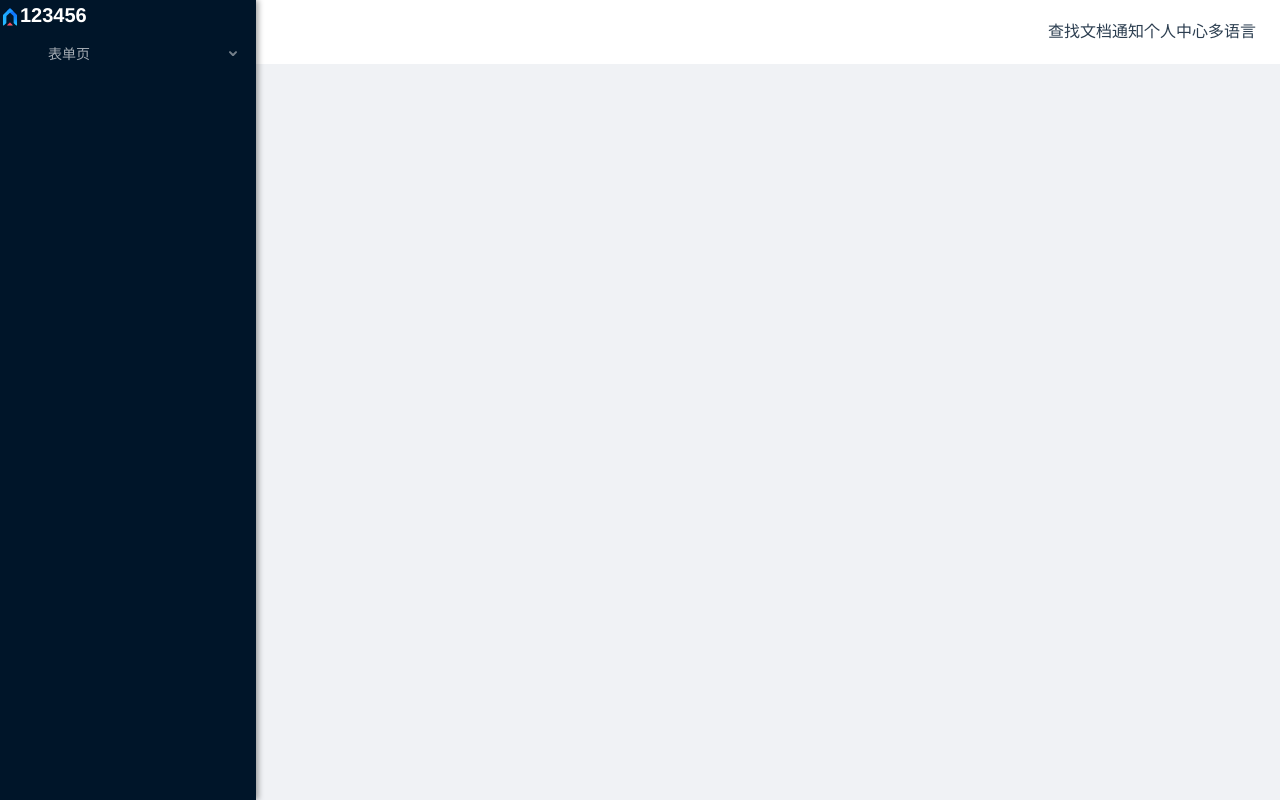
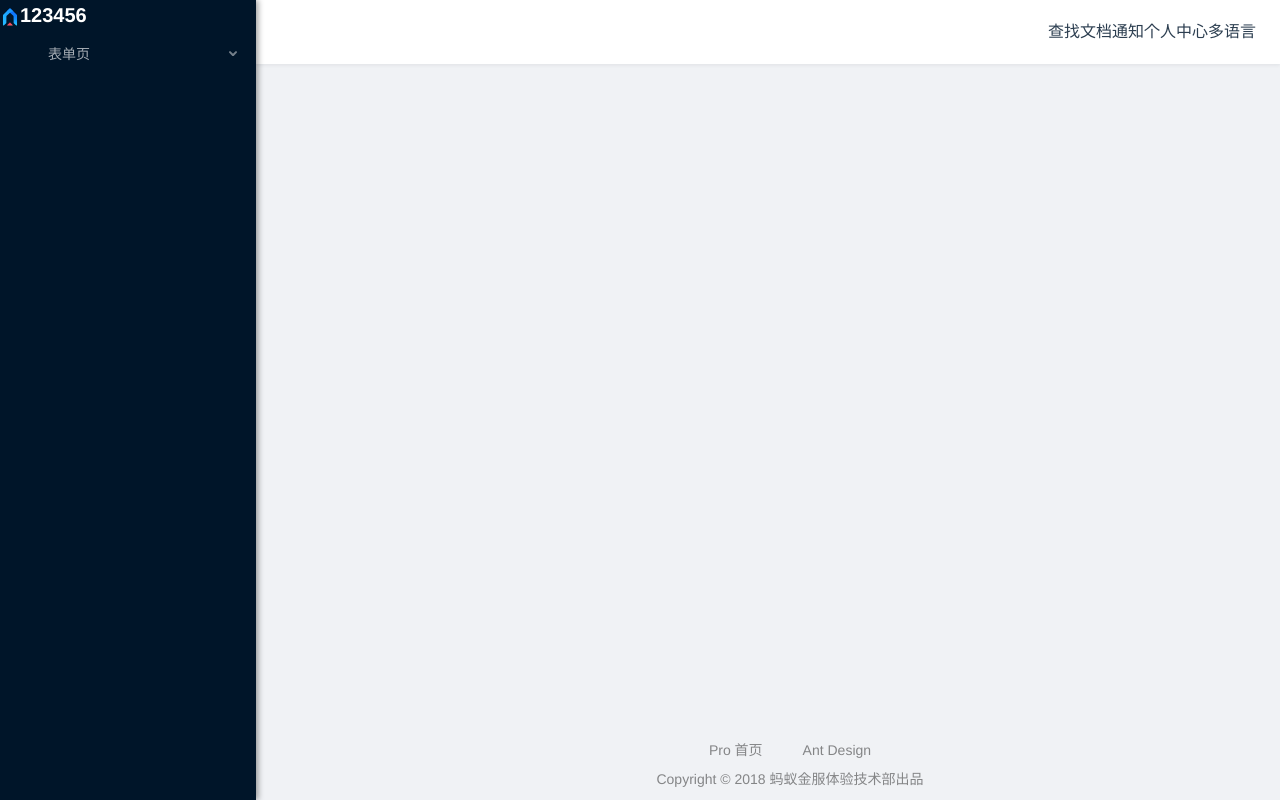
Before and after one commit to huyoo/ant-pro-of-vue, a Vue app: page / in a window 1280 px wide. Built offline with nearby package versions, Linux system fonts and the light colour scheme.

Commit message:
页脚组件

```diff
--- a/src/components/component_use.js
+++ b/src/components/component_regist.js
@@ -4,6 +4,8 @@
 import Vue from 'vue';
 import {
 	Icon as AIcon,
+	Breadcrumb as ABreadcrumb
 } from 'ant-design-vue'
 
 Vue.use(AIcon);
+Vue.use(ABreadcrumb);
--- /dev/null
+++ b/src/components/index.js
@@ -0,0 +1,13 @@
+/**
+ * 自定义组件汇总
+ * create by hy ON 2019/4/29
+ */
+import PageHeader from "./pageHeader/PageHeader"
+import SideMenu from "./menu/SideMenu"
+import PageFooter from "./pageFooter/PageFooter"
+
+export {
+	PageHeader,
+	SideMenu,
+	PageFooter
+}
--- /dev/null
+++ b/src/components/pageFooter/PageFooter.vue
@@ -0,0 +1,41 @@
+<template>
+  <div>
+    <div class="page-footer">
+      <div>
+        <a href="#">Pro 首页</a>
+        <a href="https://github.com/huyoo/antd-pro-vue"><a-icon type="github"/></a>
+        <a href="https://vue.ant.design/docs/vue/introduce/">Ant Design</a>
+      </div>
+      <div>
+        Copyright © 2018  蚂蚁金服体验技术部出品
+      </div>
+    </div>
+  </div>
+</template>
+
+<script>
+	export default {
+		name: "PageFooter"
+	}
+</script>
+
+<style scoped>
+  .page-footer{
+    position: absolute;
+    bottom: 10px;
+    left: 50%;
+    width: 300px;
+    margin: 0 auto;
+    font-size: 14px;
+    text-align: center;
+    color: rgba(0,0,0,.45);
+  }
+  .page-footer > div:first-child{
+    margin-bottom: 8px;
+  }
+  .page-footer a{
+    text-decoration: none;
+    margin: 0 10px;
+    color: inherit;
+  }
+</style>
--- a/src/components/pageHeader/PageHeader.vue
+++ b/src/components/pageHeader/PageHeader.vue
@@ -24,10 +24,13 @@
 
 <style scoped>
   .page-header{
+    position: relative;
+    z-index: 2;
     height: 64px;
     line-height: 64px;
     font-size: 20px;
     background-color: white;
+    box-shadow: 0 1px 4px rgba(0,21,41,.08);
   }
   .page-header .menu-fold{
     padding: 22px 24px;
--- a/src/layouts/BasicLayout.vue
+++ b/src/layouts/BasicLayout.vue
@@ -6,19 +6,20 @@
     <div class="content">
       <page-header/>
       <router-view/>
+      <page-footer/>
     </div>
   </div>
 </template>
 
 <script>
-	import SideMenu from "@/components/menu/SideMenu";
-	import PageHeader from "@/components/pageHeader/PageHeader";
+	import {SideMenu, PageHeader,PageFooter } from "@/components";
 
 	export default {
 		name: "BasicLayout",
     components:{
 			SideMenu,
-	    PageHeader
+	    PageHeader,
+	    PageFooter
     }
 	}
 </script>
--- a/src/layouts/PageLayout.vue
+++ b/src/layouts/PageLayout.vue
@@ -1,9 +1,18 @@
 <template>
-  <div>
-    <div class="content" style="display: inline-block">
-      <span>content</span>
+  <div class="page-layout">
+    <div class="head">
+      <a-breadcrumb>
+        <a-breadcrumb-item>首页</a-breadcrumb-item>
+        <a-breadcrumb-item>表单页</a-breadcrumb-item>
+        <a-breadcrumb-item>基础表单</a-breadcrumb-item>
+      </a-breadcrumb>
+      <h1>基础表单</h1>
+      <span>表单页用于向用户收集或验证信息，基础表单常见于数据项较少的表单场景。</span>
+    </div>
+    <div class="content">
       <router-view/>
     </div>
+
   </div>
 </template>
 
@@ -15,5 +24,12 @@
 </script>
 
 <style scoped>
-
+  .page-layout .head{
+    background-color: white;
+    padding: 22px 24px;
+  }
+  .page-layout .content{
+    margin: 22px;
+    background-color: white;
+  }
 </style>
--- a/src/main.js
+++ b/src/main.js
@@ -3,7 +3,7 @@
 import Vue from 'vue'
 import App from './App'
 import router from './router'
-import "@/components/component_use"
+import "@/components/component_regist"
 
 Vue.config.productionTip = false
 
```
